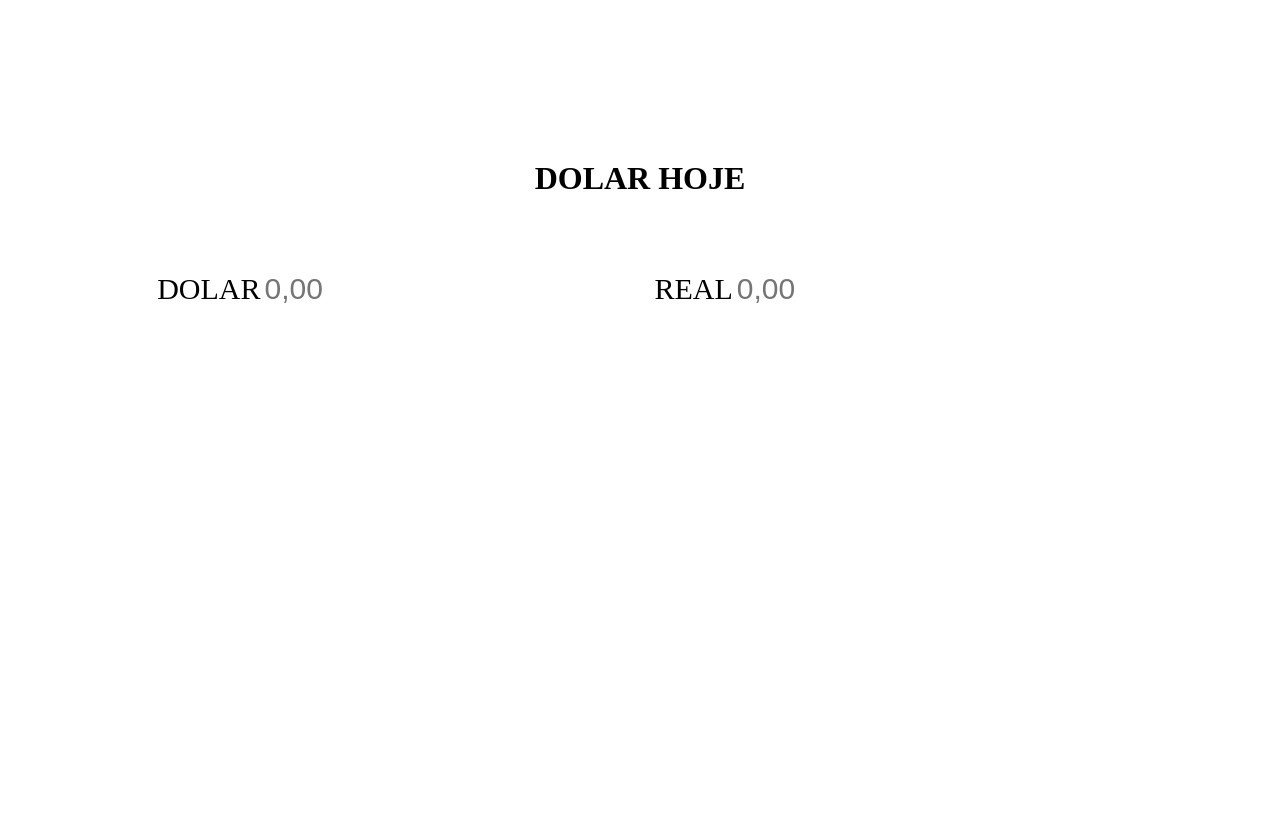
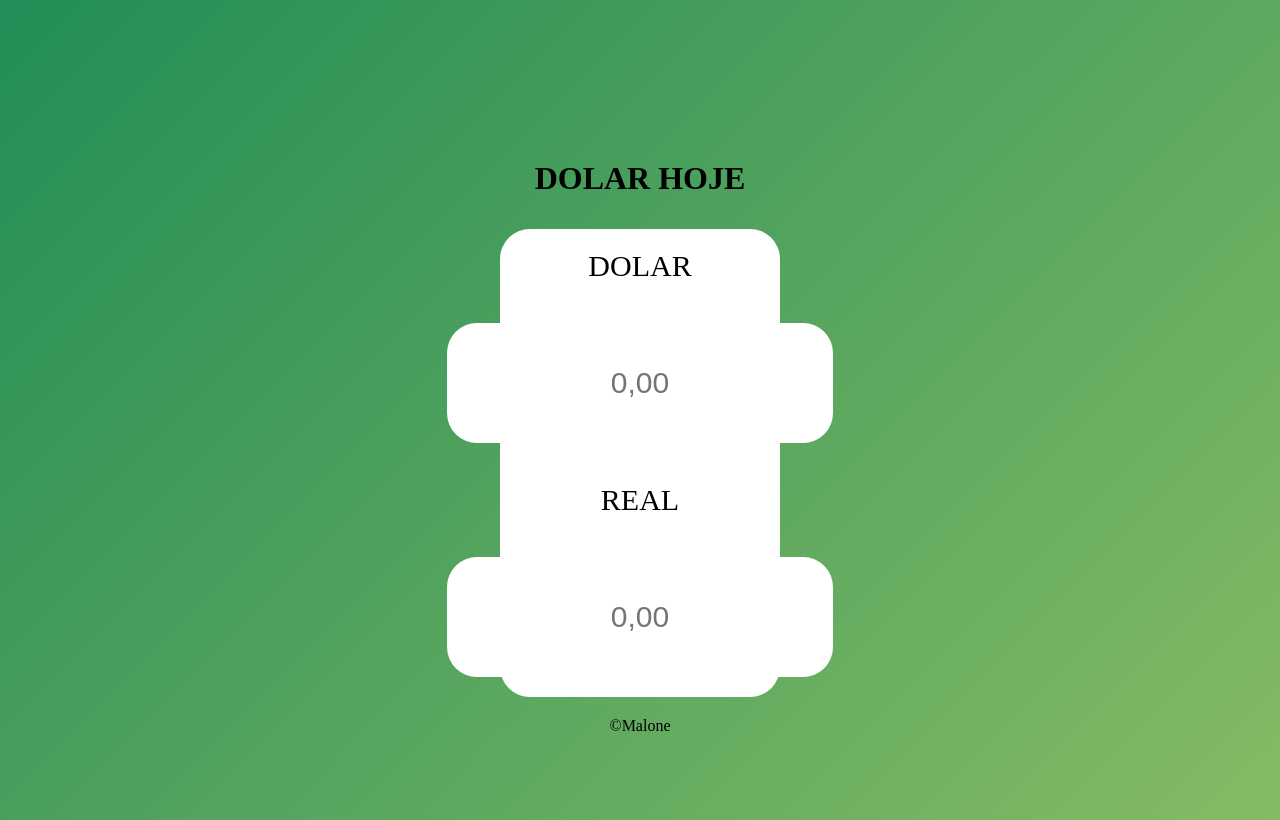
Before and after one commit to RichardsonMalone/calc-dolar-today, a plain HTML site: page index.html in a window 1280 px wide. Drawn offline with Linux system fonts and the light colour scheme.

Commit message:
Adicionando novos arquivos

```diff
--- a/index.html
+++ b/index.html
@@ -33,6 +33,6 @@
           />
         </form>
       </div>
-    <div></div>
+      <footer>&#169Malone</footer>
   </body>
 </html>
--- a/style.css
+++ b/style.css
@@ -2,6 +2,13 @@
   margin: 0;
   padding: 0;
   box-sizing: border-box;
+}
+body {
+  background: linear-gradient(135deg, #228d57, #85bb65);
+  min-height: 82.5vh;
+}
+h1 {
+  color: #000000;
 }
 .text1 {
   text-align: center;
@@ -14,8 +21,8 @@
 form {
   text-align: center;
 }
+
 input {
-  background-color: white;
   border: none;
   outline: none;
   height: 4em;
@@ -24,3 +31,20 @@ input {
 label {
   font-size: 30px;
 }
+form,
+label,
+input {
+  background-color: #fff;
+  margin: 20px auto;
+  margin-left: 500px;
+  margin-right: 500px;
+  border-radius: 30px;
+  display: flex;
+  flex-direction: column;
+  justify-content: center;
+  align-items: center;
+  text-align: center;
+}
+footer{
+  text-align: center;
+}
```
Lines whose indentation alone changed are shown as unchanged.
